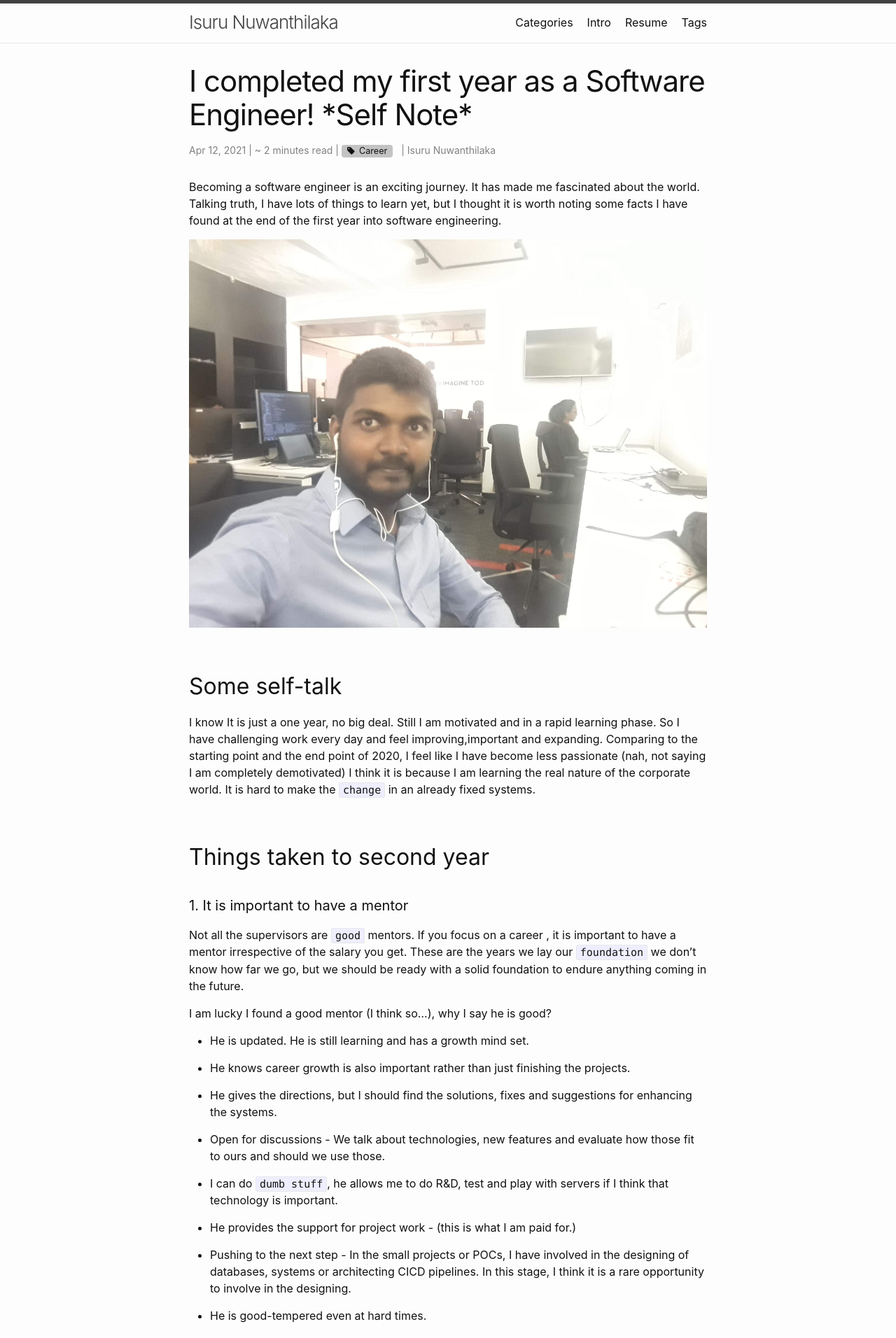
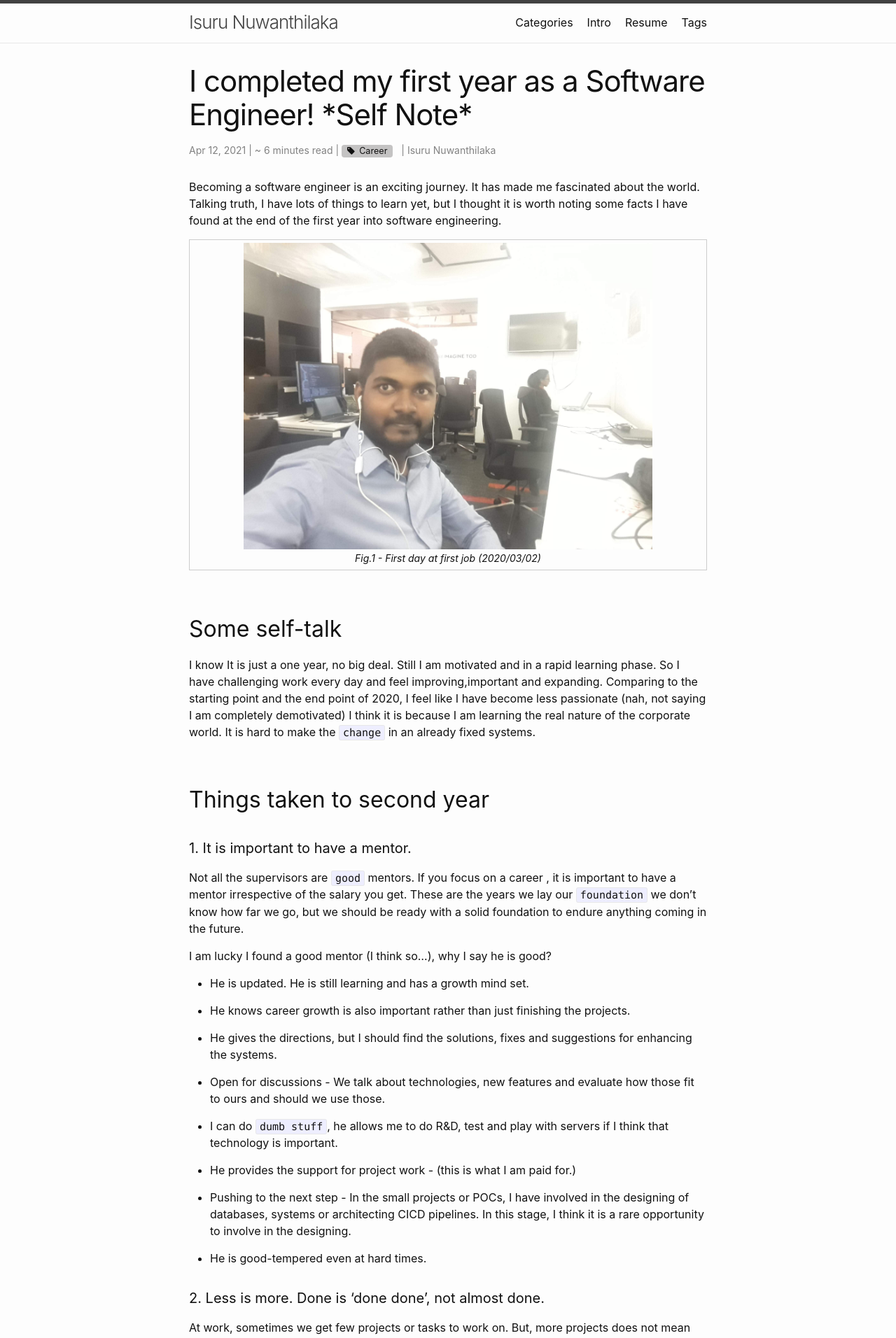
Before and after one commit to isurunuwanthilaka/isurunuwanthilaka.github.io, a Jekyll site: the page built from _posts/2021-04-12-1st-year-as-se.md, in a window 1280 px wide. Shown: the top 1912 px of the page at 70% size. Built offline with Jekyll 4.4.1, drawn with Linux system fonts in a browser that asks for light colours; nearby versions of some CDN libraries; some of the changed text lies outside the part shown.

Commit message:
update post

```diff
--- a/_posts/2021-04-12-1st-year-as-se.md
+++ b/_posts/2021-04-12-1st-year-as-se.md
@@ -11,9 +11,10 @@ Becoming a software engineer is an exciting journey. It has made me fascinated a
 lots of things to learn yet, but I thought it is worth noting some facts I have found at the end of the first year into
 software engineering.
 
-<p align="center">
-  <img src="{{ site.url }}/assets/img/first-day-job.jpg" alt="first-day-job" style="float: center;" />
-</p>
+<figure>
+  <img src="{{ site.url }}/assets/img/first-day-job.jpg" alt="first-day-job" class="fig-img"/>
+  <figcaption>Fig.1 - First day at first job (2020/03/02)</figcaption>
+</figure>
 
 ## Some self-talk
 
@@ -24,7 +25,7 @@ the real nature of the corporate world. It is hard to make the `change` in an al
 
 ## Things taken to second year
 
-#### 1. It is important to have a mentor
+#### 1. It is important to have a mentor.
 
 Not all the supervisors are `good` mentors. If you focus on a career , it is important to have a mentor irrespective of the
 salary you get. These are the years we lay our `foundation` we don't know how far we go, but we should be ready with a
@@ -51,8 +52,67 @@ CICD pipelines. In this stage, I think it is a rare opportunity to involve in th
 
 #### 2. Less is more. Done is 'done done', not almost done.
 
+At work, sometimes we get few projects or tasks to work on. But, more projects does not mean you are good or productive.
+Count doesn't matter. What matters most is whether you push the project to the finish line or not. If you can say the
+project is 'done done' - no more work to do, then you are recognized by the organization. You say a project is 'done', but you also
+know it needs few more touches to get it to 'done done', so the person who does the final touches may highlighted but not you.
+So it is important to learn that 'Less is more' and you must drag the projects to 'done done' whenever it is possible.
+
 #### 3. Automate repetitive tasks.
+
+In software development, we have lots of repetitive work. It can be service deployment, testing scenarios or cleaning
+server environments etc. So those can distract you and drain your cognitive power.
+
+Here is what I automated this year.
+
+* Wrote small `shell` scripts to deploy services I work on
+
+* Created a full automation to deploy different services to different servers with jenkins
+
+* Created templates for basic SpringBoot service, APIs design documentation
+
+* Python scripts for customer support task like bulk account deactivation etc.
+
+* Learnt `POSTman` API request configuration with environments
+
+Those ways I could save good amount of time and keep focus on the things what matter most.
 
 #### 4. Write clean code.
 
+At SE level we code intensively. So we should learn best practices. What I follow is `Clean Code Concepts`. So we can provide
+a quality work. Easy to read, easy to debug and easy to extend.
+
 #### 5. Learn. Learn. Learn.
+
+For us, software guys learning never ends. New technologies, new features come up every day. So we should keep our eyes open.
+In this year I learnt lots of things - SOA,SpringBoot,Databasing,OAuth2.0,Reporting,CICD etc etc and still learning.
+
+There are lots of free courses out there on the internet - udemy, coursera,pluralsight, take the advantage of those freeware.
+And I could push me to the next step by starting my Masters in CS. I am happy about that.
+
+#### 6. Raise your voice.
+
+Unless you raise your voice you are not heard enough. So in any project or discussion, if you have a good understanding
+raise your concerns. If you are not clear, ask questions, but it is also important to observe the situation and decide
+when to raise voice.
+
+Write a blog about your research work and fixes. Many people will like and benefit from those little helps.
+Do some tutorials, webinars or demos videos and put them to YT.
+
+#### 7. Keep the balance.
+
+We work for organizations, and they are businesses generating money. So even if you are there or not, they can survive.
+It is good if the organization make you feel attached, but your life is yours.
+
+* So in this year, I always tried to do my job with the highest quality I can provide
+
+* Did my side projects in my free time to learn new things for myself
+
+* Tried to keep my private space completely undisturbed by the job
+
+* Made life-long new friends.
+
+I know I just completed the first year in SE and I might still figuring out the big picture of software industry.
+But, I would keep these insights noted for my peers or my future-self.
+
+As always, be safe and away from COVID-19 and happy coding untill the next post.
--- a/_sass/minima/custom-styles.scss
+++ b/_sass/minima/custom-styles.scss
@@ -64,3 +64,23 @@
   border-radius: 4px;
   background: #70878a;
 }
+
+figure {
+  border: 1px #cccccc solid;
+  padding: 4px;
+  margin: auto;
+  align:center;
+}
+
+figcaption {
+  font-style: italic;
+  padding: 2px;
+  text-align: center;
+}
+
+.fig-img{
+  display: block;
+  width: 80%;
+  margin-left: auto;
+  margin-right: auto;
+}
--- a/categories.html
+++ b/categories.html
@@ -22,7 +22,7 @@ permalink: /categories
       <a class="post-link" href="{{ site.baseurl }}{{ post.url }}">
         <li>
           {{ post.title }}
-          <small class="post-date">{{ post.date | date_to_string }}</small>
+          <small class="post-date">({{ post.date | date_to_string }})</small>
         </li>
       </a>
       {% endfor %}
```
